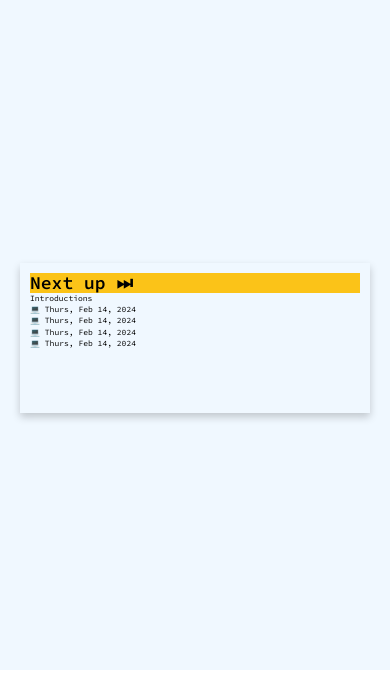
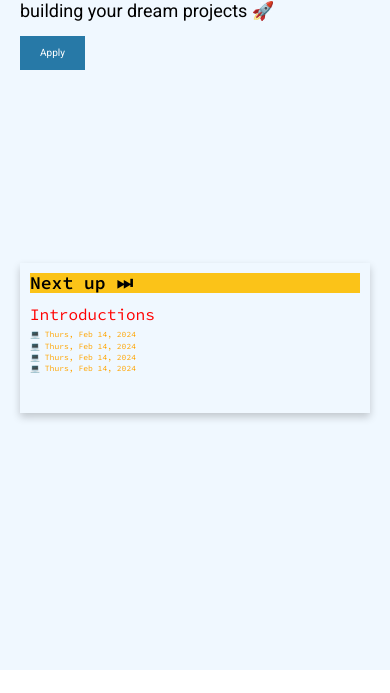
Before and after one commit to ali-ramazani/codetogether-club-bc, a website built with Parcel: page index.html in a window 390 px wide. Shown: the part 214-907 px from the top of the page. Built offline with nearby package versions, Linux system fonts and the light colour scheme.

Commit message:
mobile testing

```diff
--- a/css/style.css
+++ b/css/style.css
@@ -37,13 +37,16 @@
   overflow-x: hidden;
 }
 
+section {
+  margin-bottom: 4rem;
+}
 h1 {
   font-size: 1.6rem;
 }
 
-/* p {
+p {
   font-size: var(--primary-body-font-size);
-} */
+}
 
 a {
   text-decoration: none;
@@ -112,7 +115,14 @@
 }
 
 .hero-second div:nth-last-child(1) p {
-  font-size: var(--secondary-font-style);
+  font-size: var(--secondary-body-font-size);
+  margin-bottom: 0.4rem;
+  color: red;
+}
+
+.hero-second div:nth-last-child(1) ul li {
+  color: orange;
+  font-size: var(--secondary-body-font-size - 2);
 }
 
 .up-next-div {
@@ -121,6 +131,7 @@
   display: flex;
   align-items: center;
   font-weight: 600;
+  margin-bottom: 1rem;
 }
 
 .up-next-div p:nth-last-child(1) {
```
